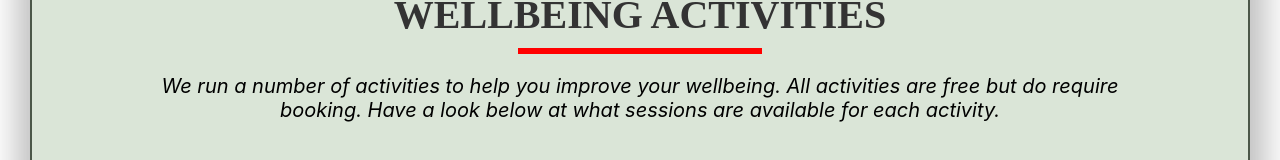
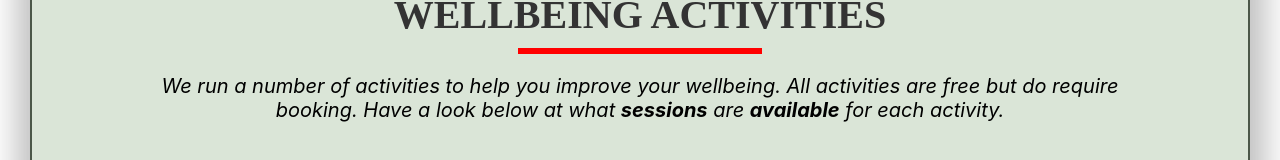
Before and after one commit to ja853/hcicwii, a React (Create React App) app: page / in a window 1280 px wide. Shown: the part 214-374 px from the top of the page. Built offline with nearby package versions, Linux system fonts and the light colour scheme.

Commit message:
Update styling

```diff
--- a/src/App.js
+++ b/src/App.js
@@ -23,7 +23,7 @@ function App() {
               <div className="red-line">
                 hello
               </div>
-              <p id="subheading">We run a number of activities to help you improve your wellbeing. All activities are free but do require booking. Have a look below at what sessions are available for each activity.</p>
+              <p id="subheading">We run a number of activities to help you improve your wellbeing. All activities are free but do require booking. Have a look below at what <b>sessions</b> are <b>available</b> for each activity.</p>
             </div>
             <div className="activities-container">
                 <button type="button">Gardening Sessions</button>
@@ -63,7 +63,7 @@ function App() {
               <tr><th id="time">22:00-23:00</th></tr>
             </table>
             <div className="footer">
-              <h2 id="contact-tag">Contact</h2>
+              <h2>Contact</h2>
               <h2>Main Site</h2>
             </div>
           </div>
```
